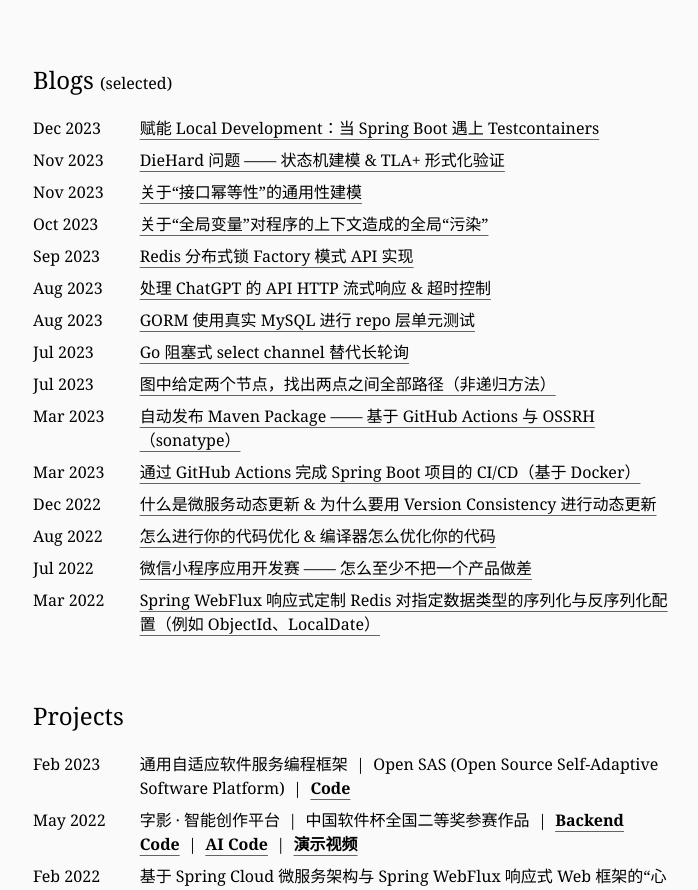
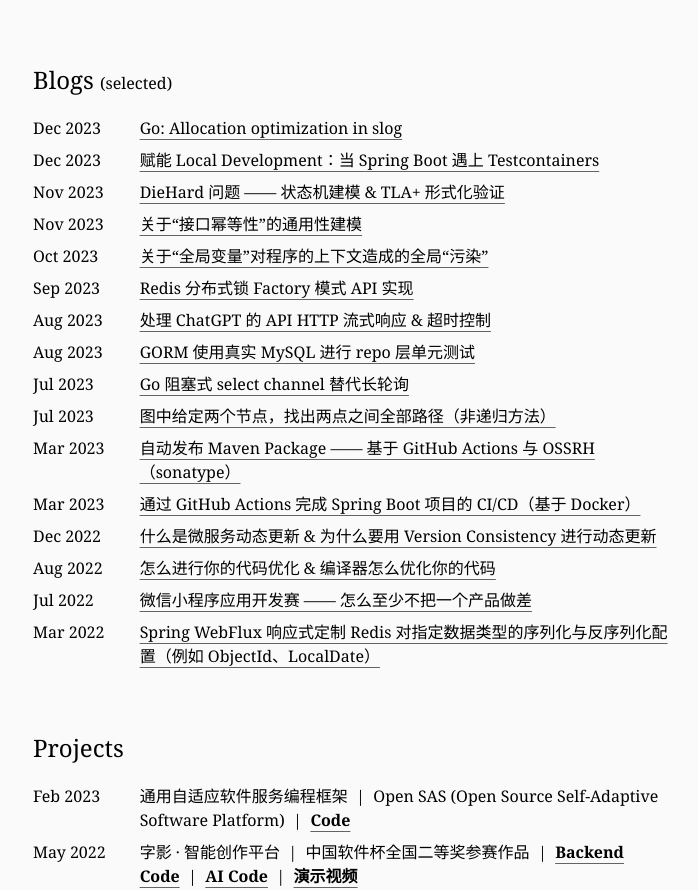
Before and after one commit to tzq0301/tzq0301.github.io, a Next.js app: page / in a window 1280 px wide. Shown: the part 1766-2656 px from the top of the page, without its empty margins (287-985 px from the left). Built offline with nearby package versions, Linux system fonts and the light colour scheme.

Commit message:
Go: Allocation optimization in slog

```diff
--- a/app/page.tsx
+++ b/app/page.tsx
@@ -275,6 +275,8 @@
                     <Br/>
                     <Br/>
                     <List>
+                        <ListItem left={'Dec 2023'} right={<UrlLink url={'https://zhuanlan.zhihu.com/p/672869541'}
+                                                                    bold={false}>Go: Allocation optimization in slog</UrlLink>}/>
                         <ListItem left={'Dec 2023'} right={<UrlLink url={'https://zhuanlan.zhihu.com/p/672022693'}
                                                                     bold={false}>赋能 Local Development：当 Spring Boot 遇上 Testcontainers</UrlLink>}/>
                         <ListItem left={'Nov 2023'} right={<UrlLink url={'https://zhuanlan.zhihu.com/p/665557965'}
```
